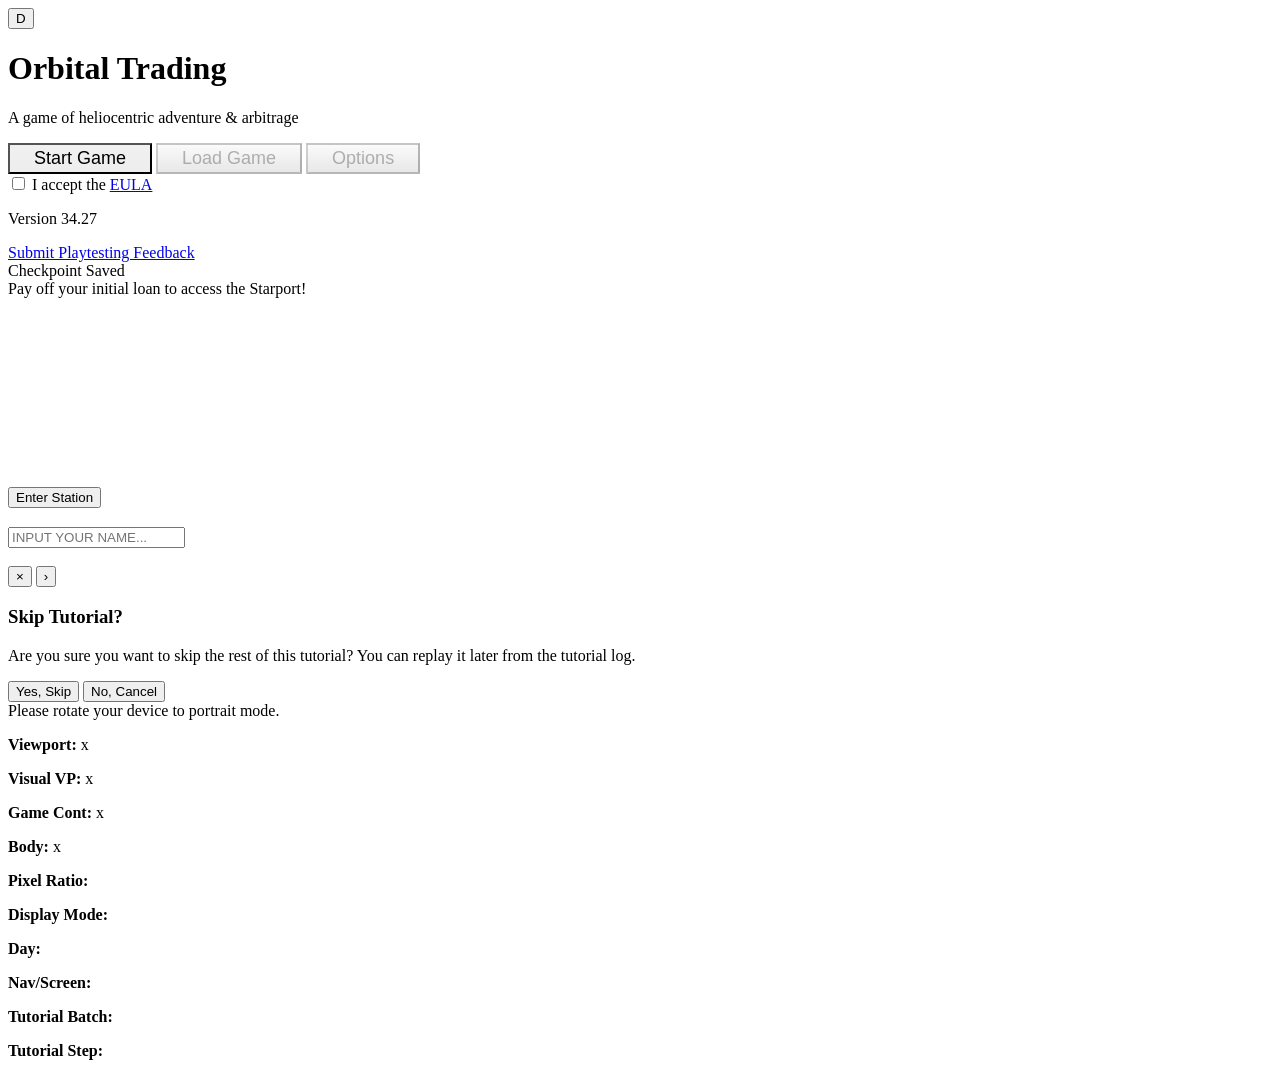
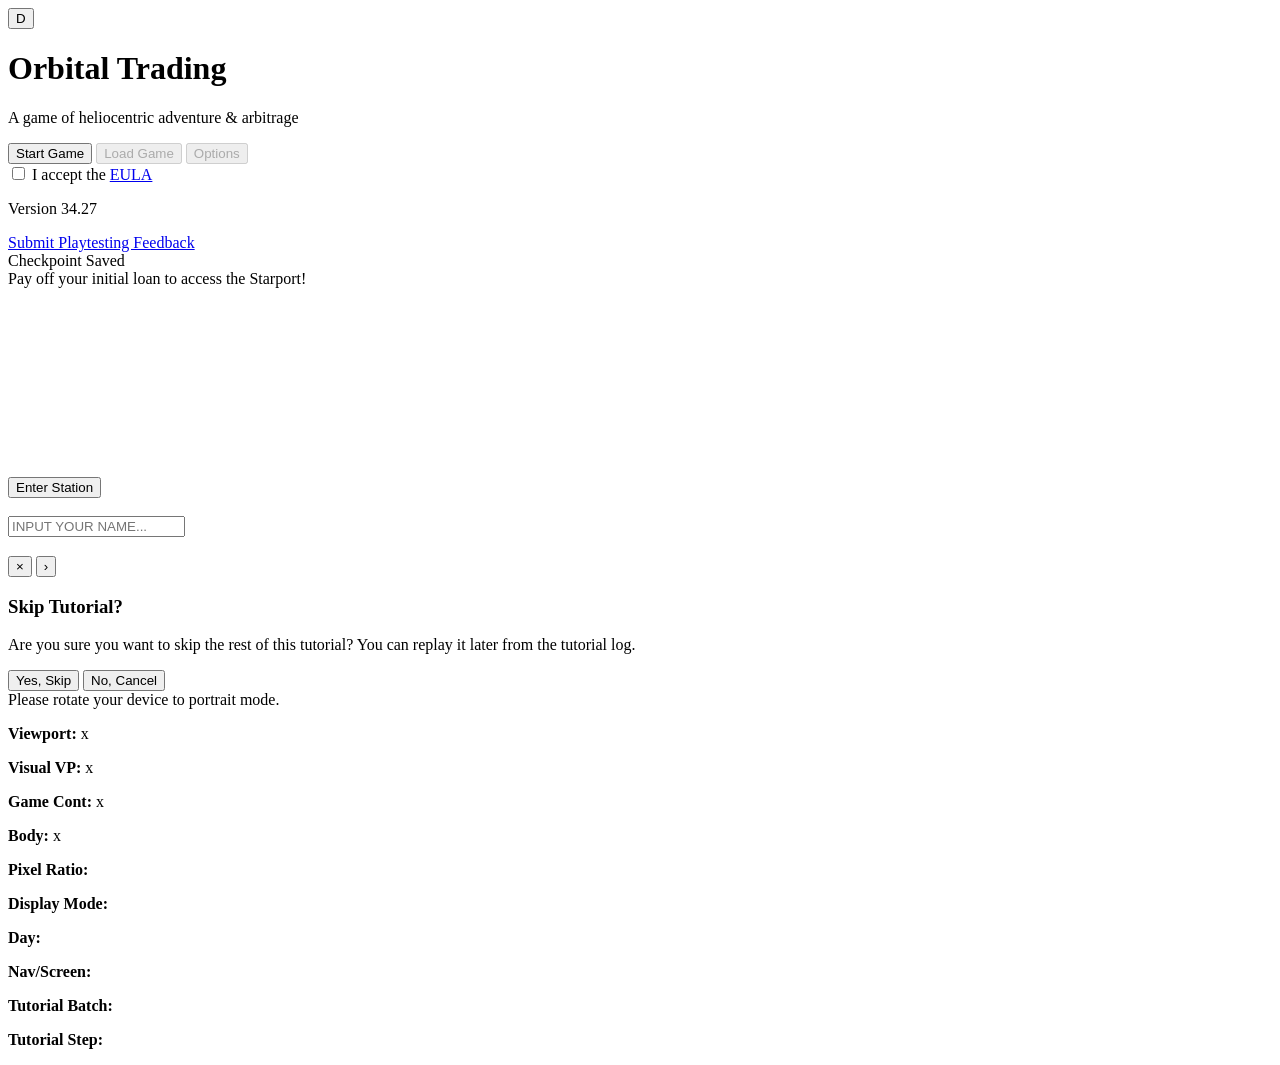

“Updated”

--- a/css/navigation.css
+++ b/css/navigation.css
@@ -129,27 +129,6 @@ BULKHEAD NAVIGATION STYLES
 /* --- [[END]] NEW BULKHEAD STYLES --- */
 
 
-/* --- [[START]] DEPRECATED STYLES --- */
-.btn-header {
-     padding: 0.2rem 1.5rem;
-     font-size: 1.125rem;
-     flex: 1;
-     background-blend-mode: overlay;
-     background-image: linear-gradient(rgba(255,255,255,0.08), rgba(0,0,0,0.1));
-}
-
-@media (max-width: 768px) {
-    .btn-header {
-        padding: 0.2rem 0.6rem;
-        font-size: 0.8rem;
-        flex: 1;
-        min-width: 0;
-        width: auto;
-    }
-}
-/* --- [[END]] DEPRECATED STYLES --- */
-
-
 /* --- PHASE 2: SOL DATE PULSE ANIMATION --- */
 @keyframes solPulse {
     0% { text-shadow: 0 0 2px rgba(253, 224, 71, 0.3); opacity: 0.8; }
